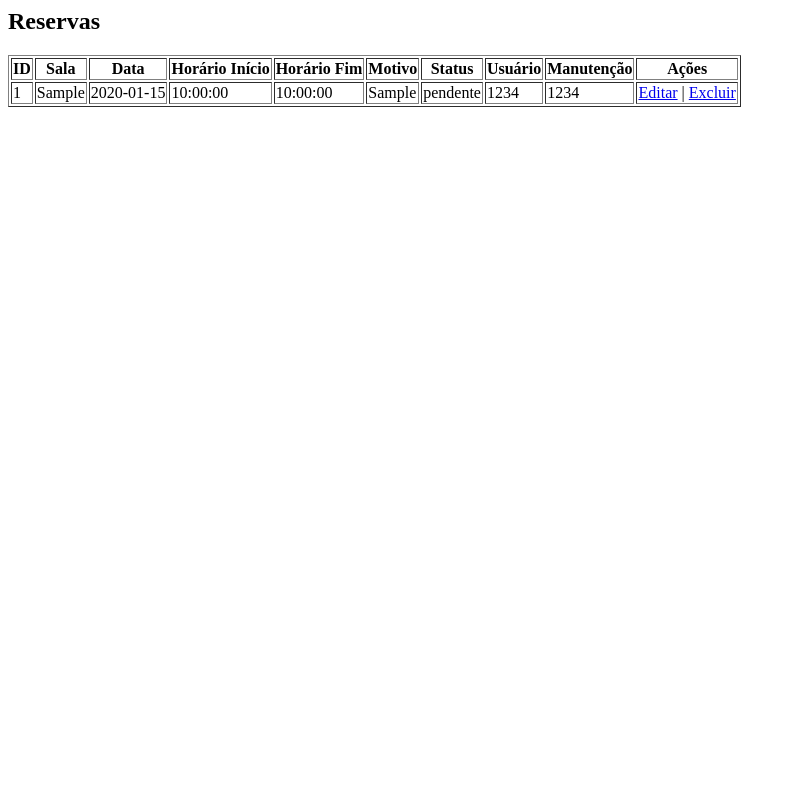
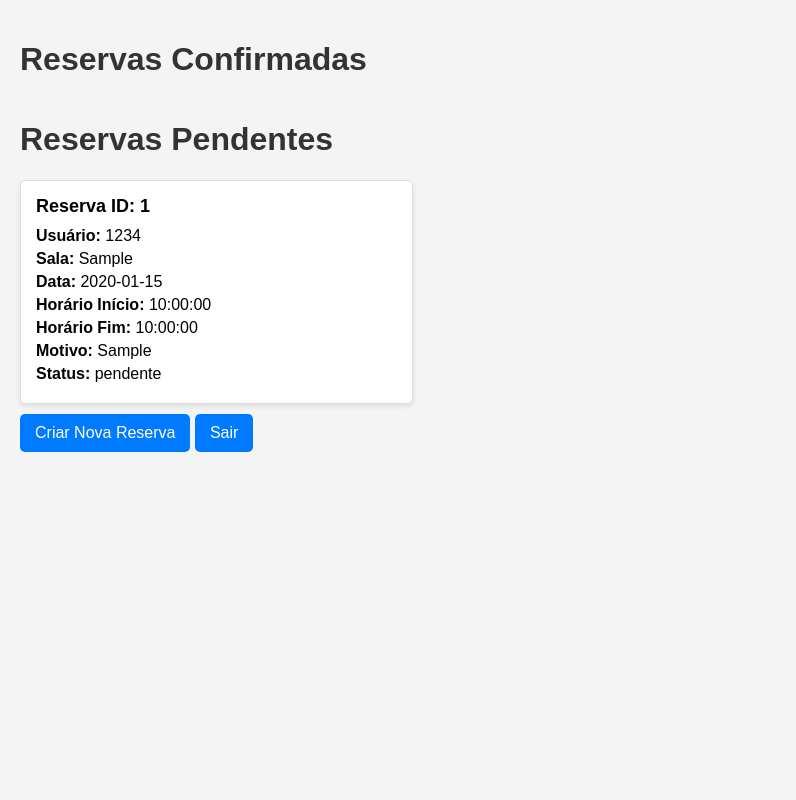
Before and after one commit to Lukinhas25Sx/tcc_senai, a PHP site: page /reservas/reservas.php in a window 1280 px wide. Shown: the whole page, without its empty margins (0-796 px from the left). Run offline with PHP 8.4, Linux system fonts and the light colour scheme; a user stored in the database is signed in; data comes from the database, SQL or seed files in the repository; tables that the repository leaves empty hold one stand-in row (values such as "Sample post").

Commit message:
sistema de reservas

```diff
--- a/configurations/conection.php
+++ b/configurations/conection.php
@@ -5,20 +5,19 @@ $username = 'root';
 $password = '';
 $database = 'banco_de_dados_colaboracao';
 
-// Criar conexão
-$conn = new mysqli($servername, $username, $password, $database);
+// Criar conexão com MySQL usando mysqli
+$conexao = new mysqli($servername, $username, $password, $database);
 
 // Verificar conexão
-if ($conn->connect_error) {
-    die('Falha na conexão: ' . $conn->connect_error);
+if ($conexao->connect_error) {
+    die('Falha na conexão: ' . $conexao->connect_error);
 }
 
+// Criar conexão com MySQL usando PDO (caso precise em algum lugar do projeto)
 try {
-    // Altere os parâmetros conforme necessário
-    $pdo = new PDO('mysql:host=localhost;dbname=banco_de_dados_colaboracao;charset=utf8', 'root', '');
+    $pdo = new PDO('mysql:host=localhost;dbname=banco_de_dados_colaboracao;charset=utf8', $username, $password);
     $pdo->setAttribute(PDO::ATTR_ERRMODE, PDO::ERRMODE_EXCEPTION);
 } catch (PDOException $e) {
     die("Erro de conexão: " . $e->getMessage());
 }
-
 ?>
--- a/reservas/reservas.php
+++ b/reservas/reservas.php
@@ -1,46 +1,84 @@
 <?php
-include '../configurations/conection.php';
+// Inclua o arquivo de configuração com a conexão ao banco de dados
+include '../configurations/conection.php'; // Altere o caminho conforme necessário
+session_start();
 
-// Consulta as reservas com dados de usuário e manutenção
-$query = "SELECT r.id, r.sala, r.data, r.horario_inicio, r.horario_fim,
-                 r.motivo, r.status, u.nome AS usuario_nome, m.nome AS manutencao_nome
+// Verifica se o usuário está logado
+if (!isset($_SESSION['id'])) {
+    define('BASE_URL', '/tcc_senai/');
+    die("Você não tem permissão para acessar esta página.<p><a href=\"" . BASE_URL . "cadastro/index.php\">Entrar</a></p>");
+}
+
+// Verifica se a conexão foi estabelecida
+if (!isset($pdo)) {
+    die("Erro ao conectar ao banco de dados.");
+}
+
+// Consultar todas as reservas confirmadas e pendentes
+$query = "SELECT r.*, u.nome AS usuario_nome
           FROM reservas r
           JOIN users u ON r.usuario_id = u.id
-          LEFT JOIN users m ON r.manutencao_id = m.id";
+          WHERE r.status IN ('confirmado', 'pendente')
+          ORDER BY r.data_criacao DESC";
 
-$result = $conn->query($query);
+$stmt = $pdo->prepare($query);
+$stmt->execute();
+$reservas = $stmt->fetchAll(PDO::FETCH_ASSOC);
+
+// Filtra as reservas confirmadas e pendentes
+$reservas_confirmadas = array_filter($reservas, function($reserva) {
+    return $reserva['status'] === 'confirmado';
+});
+
+$reservas_pendentes = array_filter($reservas, function($reserva) {
+    return $reserva['status'] === 'pendente';
+});
 ?>
 
-<h2>Reservas</h2>
-<table border="1">
-    <tr>
-        <th>ID</th>
-        <th>Sala</th>
-        <th>Data</th>
-        <th>Horário Início</th>
-        <th>Horário Fim</th>
-        <th>Motivo</th>
-        <th>Status</th>
-        <th>Usuário</th>
-        <th>Manutenção</th>
-        <th>Ações</th>
-    </tr>
-    <?php while ($row = $result->fetch_assoc()) { ?>
-        <tr>
-            <td><?php echo $row['id']; ?></td>
-            <td><?php echo $row['sala']; ?></td>
-            <td><?php echo $row['data']; ?></td>
-            <td><?php echo $row['horario_inicio']; ?></td>
-            <td><?php echo $row['horario_fim']; ?></td>
-            <td><?php echo $row['motivo']; ?></td>
-            <td><?php echo $row['status']; ?></td>
-            <td><?php echo $row['usuario_nome']; ?></td>
-            <td><?php echo $row['manutencao_nome'] ?? 'Nenhum'; ?></td>
-            <td>
-                <a href="editar_reserva.php?id=<?php echo $row['id']; ?>">Editar</a> |
-                <a href="excluir_reserva.php?id=<?php echo $row['id']; ?>"
-                   onclick="return confirm('Tem certeza que deseja excluir esta reserva?')">Excluir</a>
-            </td>
-        </tr>
-    <?php } ?>
-</table>
+<!DOCTYPE html>
+<html lang="pt-br">
+<head>
+    <meta charset="UTF-8">
+    <meta name="viewport" content="width=device-width, initial-scale=1.0">
+    <link rel="stylesheet" href="style.css">
+    <title>Reservas</title>
+</head>
+<body>
+    <h1>Reservas Confirmadas</h1>
+    <div class="container">
+        <?php foreach ($reservas_confirmadas as $reserva): ?>
+            <div class="card">
+                <h2>Reserva ID: <?php echo htmlspecialchars($reserva['id']); ?></h2>
+                <p><strong>Usuário:</strong> <?php echo htmlspecialchars($reserva['usuario_nome']); ?></p>
+                <p><strong>Sala:</strong> <?php echo htmlspecialchars($reserva['sala']); ?></p>
+                <p><strong>Data:</strong> <?php echo htmlspecialchars($reserva['data']); ?></p>
+                <p><strong>Horário Início:</strong> <?php echo htmlspecialchars($reserva['horario_inicio']); ?></p>
+                <p><strong>Horário Fim:</strong> <?php echo htmlspecialchars($reserva['horario_fim']); ?></p>
+                <p><strong>Motivo:</strong> <?php echo nl2br(htmlspecialchars($reserva['motivo'])); ?></p>
+                <p><strong>Status:</strong> <?php echo htmlspecialchars($reserva['status']); ?></p>
+            </div>
+        <?php endforeach; ?>
+    </div>
+
+    <h1>Reservas Pendentes</h1>
+    <div class="container">
+        <?php foreach ($reservas_pendentes as $reserva): ?>
+            <div class="card">
+                <h2>Reserva ID: <?php echo htmlspecialchars($reserva['id']); ?></h2>
+                <p><strong>Usuário:</strong> <?php echo htmlspecialchars($reserva['usuario_nome']); ?></p>
+                <p><strong>Sala:</strong> <?php echo htmlspecialchars($reserva['sala']); ?></p>
+                <p><strong>Data:</strong> <?php echo htmlspecialchars($reserva['data']); ?></p>
+                <p><strong>Horário Início:</strong> <?php echo htmlspecialchars($reserva['horario_inicio']); ?></p>
+                <p><strong>Horário Fim:</strong> <?php echo htmlspecialchars($reserva['horario_fim']); ?></p>
+                <p><strong>Motivo:</strong> <?php echo nl2br(htmlspecialchars($reserva['motivo'])); ?></p>
+                <p><strong>Status:</strong> <?php echo htmlspecialchars($reserva['status']); ?></p>
+            </div>
+        <?php endforeach; ?>
+    </div>
+
+    <!-- Botão para criar nova reserva -->
+    <a href="criar_reserva.php">Criar Nova Reserva</a>
+
+    <a href="logout.php">Sair</a>
+</body>
+</html>
--- /dev/null
+++ b/reservas/style.css
@@ -0,0 +1,63 @@
+/* reservas.css */
+body {
+    font-family: Arial, sans-serif;
+    margin: 0;
+    padding: 20px;
+    background-color: #f4f4f4;
+}
+
+h1 {
+    color: #333;
+}
+
+.container {
+    display: flex;
+    flex-wrap: wrap;
+    gap: 20px; /* Espaço entre os cartões */
+}
+
+.card {
+    background: white;
+    border: 1px solid #ddd;
+    border-radius: 5px;
+    box-shadow: 0 2px 5px rgba(0, 0, 0, 0.1);
+    padding: 15px;
+    width: calc(33.333% - 20px); /* Três cartões por linha, considerando o espaço */
+    box-sizing: border-box; /* Inclui padding e bordas no cálculo da largura */
+}
+
+.card h2 {
+    font-size: 18px;
+    margin: 0 0 10px;
+}
+
+.card p {
+    margin: 5px 0;
+}
+
+a {
+    display: inline-block;
+    margin: 10px 0;
+    padding: 10px 15px;
+    background-color: #007BFF;
+    color: white;
+    text-decoration: none;
+    border-radius: 5px;
+}
+
+a:hover {
+    background-color: #0056b3;
+}
+
+input[type="submit"] {
+    background-color: #28a745;
+    color: white;
+    border: none;
+    padding: 10px 15px;
+    border-radius: 5px;
+    cursor: pointer;
+}
+
+input[type="submit"]:hover {
+    background-color: #218838;
+}
```
Also changed, not shown: ManuArea/manutencao.php (+92 -3 lines), configurations/login_process.php (+5 -5 lines), reservas/calendario_api.php (added, +59 -0 lines), reservas/criar_reserva.php (added, +104 -0 lines), reservas/reservas_criadas.php (added, +46 -0 lines).
